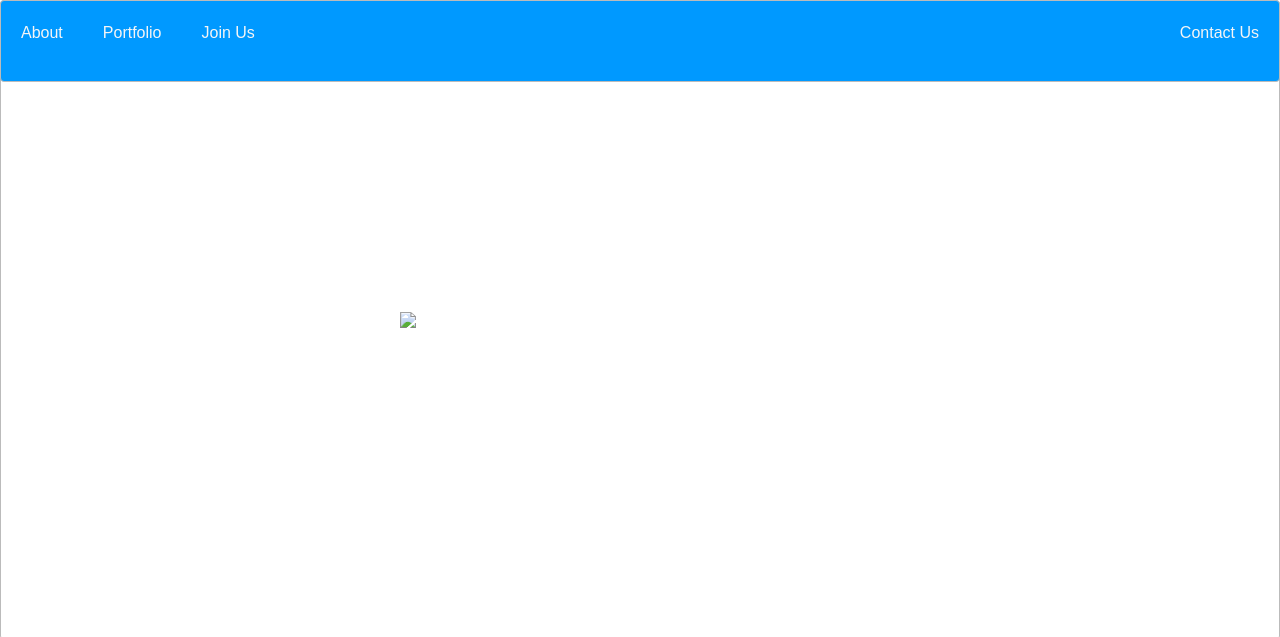
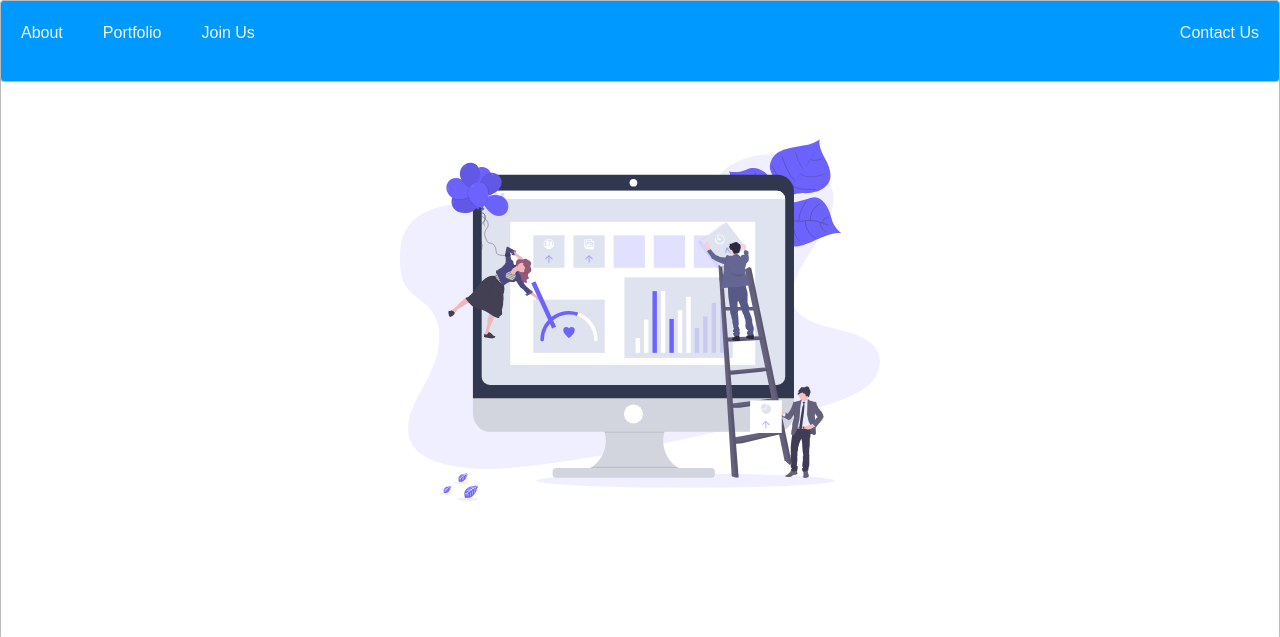
Before and after one commit to DeekshithaKS/DeekshithaKSlayout.github.io, a plain HTML site: page index.html in a window 1280 px wide. Shown: the top 637 px of the page. Drawn offline with nearby package versions, Linux system fonts and the light colour scheme.

Commit message:
Update index.html

```diff
--- a/index.html
+++ b/index.html
@@ -15,7 +15,7 @@
 	<li class="push"><a href="">Contact Us</a></li>
 </ul>
 </nav>
-<div class="cover zone"><img class="cover-img" src="img\undraw_data_trends_b0wg.svg"></div>
+<div class="cover zone"><img class="cover-img" src="undraw_data_trends_b0wg.svg"></div>
 <div class="zone blue grid-wrapper">
 	<div class="box zone"><img src="http://www.ubuntu-ast.org/largeimages/53/536886_physics-wallpaper-1920x1080.jpg"></div>
 	<div class="box zone"><img src="http://users.sch.gr/stzelepi/portal/images/multimedia/images/computationalthinking.jpg"></div>
```
